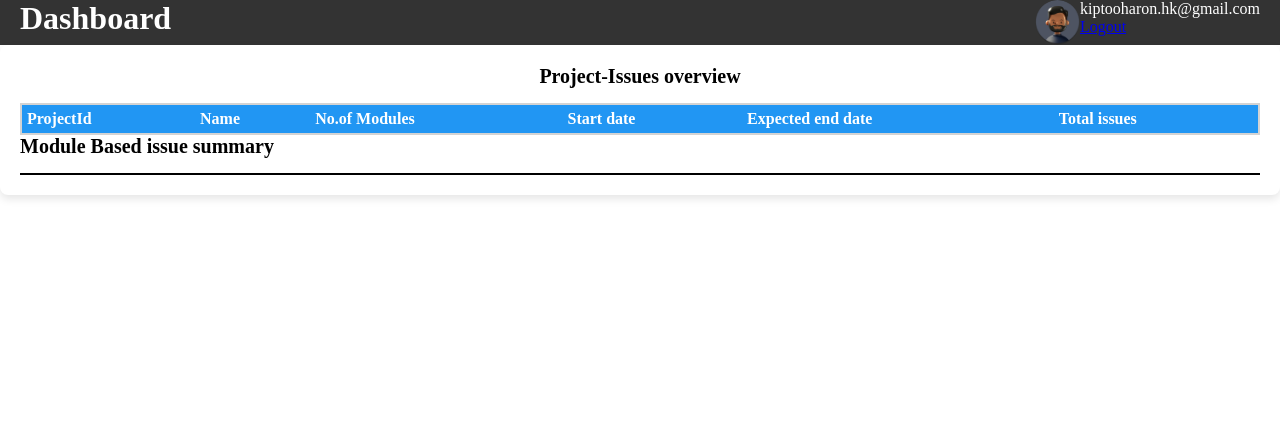
After one commit to aruna-hk/issue-tracking-module, a Django app: page /projects/ in a window 1280 px wide. The commit adds this page. Shown: the top 435 px of the page. Run offline with Django 4.2, Linux system fonts and the light colour scheme; a user stored in the database is signed in; data comes from the database, SQL or seed files in the repository; both versions use the stored data as it was after the commit; lists and menus that the app fills with data are empty.

Commit message:
process centric UI development for project managers patch 1

```diff
--- /dev/null
+++ b/base/urls.py
@@ -0,0 +1,6 @@
+from django.urls import path, include
+from .views import Projects
+
+urlpatterns = [
+    path('projects/', Projects.as_view(), name='projects'),
+]
--- a/base/views.py
+++ b/base/views.py
@@ -1,3 +1,18 @@
 from django.shortcuts import render
+from django.contrib.auth.mixins import LoginRequiredMixin
+from django.views import View
+from django.http import HttpResponse
+# Create your views here.
+from .models import Project, Module, Issue, IssueAssgnmt
 
-# Create your views here.
+class Projects(LoginRequiredMixin, View):
+    #get existing projects + module + issues
+    def get(self, request):
+        all_projects = Project.objects.filter(project_manager=request.user)
+        for project in all_projects:
+            project.__setattr__('modules', Module.objects.filter(assoc_project=project).count())
+            project.__setattr__('issues', Issue.objects.filter(module__in=Module.objects.filter(assoc_project=project)).count())
+        modules = Module.objects.filter(assoc_project__in=all_projects)
+        for module in modules:
+            module.__setattr__("issues", Issue.objects.filter(module=module).count())
+        return render(request, 'projects.html', {'projects': all_projects, "modules": modules})
--- a/issuemodule/urls.py
+++ b/issuemodule/urls.py
@@ -4,6 +4,7 @@ from .views import HomeView
 
 urlpatterns = [
     path('admin/', admin.site.urls),
+    path('', include('base.urls')),
     path('', include("django.contrib.auth.urls")),
     path('', HomeView.as_view(), name='home'),
 #    path('ticket/login/', Ticket.as_view(), name='login_issue'),
--- a/static/css/dashboard_header.css
+++ b/static/css/dashboard_header.css
@@ -21,3 +21,18 @@ header figure img {
 figure {
     display: flex;
 }
+#projectassgn {
+    display: flex;
+    justify-content: center;
+    border: solid 1px;
+    align-items: center;
+}
+#projectassgn a {
+    display: block;
+}
+#projectassgn > div {
+    border: solid 1px green;
+    padding: 1em;
+    margin: 1em;
+    border-radius: 0.5em;
+}
--- a/templates/body_main.html
+++ b/templates/body_main.html
@@ -33,8 +33,8 @@
   <tbody>
     {% for issue in issues %}
     <tr>
-      <td span=row>{{issue.id}}</td>
-      <td>{{issue.Type}}</td>
+      <td>{{issue.id}}</td>
+      <td>{{issue.issue.Type}}</td>
       <td>{{issue.priority}}</td>
       <td>{{issue.status}}</td>
     </tr>
--- a/templates/header.html
+++ b/templates/header.html
@@ -3,7 +3,7 @@
 <figure>
   <img src={% static 'img/pp.png' %} alt="profile picture">
   <figcaption>
-    <div id="username">Kiptoo</div>
+    <div id="username">{{user.username}}</div>
     <a href={% url 'logout' %}>Logout</a>
   </figcaption>
 </figure>
--- /dev/null
+++ b/templates/projects.html
@@ -0,0 +1,52 @@
+{% extends 'base.html' %}
+{% load static %}
+{% block head %}
+<meta charset=utf-8>
+<meta name=viewport content=width=device-width>
+<title>ISSUE TICKETING AND TRACKING</title>
+<link rel=stylesheet href={% static 'css/dashboard_header.css' %}>
+<link rel=stylesheet href={% static 'css/dashboard.css' %}>
+{% endblock head %}
+{% block body %}
+<header>
+  {% include 'header.html' %}
+</header>
+<main>
+  <section id=projects-assgn>
+   <table>
+    <caption><h3>Project-Issues overview</h3></caption>
+    <thead>
+      <th>ProjectId</th>
+      <th>Name</th>
+      <th>No.of Modules</th>
+      <th>Start date</th>
+      <th>Expected end date</th>
+      <th>Total issues</th>
+    </thead>
+    <tbody>
+      {% for project in projects %}
+      <tr>
+          <td>{{project.id}}</td>
+          <td>{{project.project_title}}</td>
+          <td>{{project.modules}}</td>
+          <td>{{project.start_date}}</td>
+          <td>{{project.end_date}}</td>
+          <td>{{project.issues}}</td>
+      </tr>
+      {% endfor %}
+    </tbody>
+   </table>
+  </section>
+  <h3>Module Based issue summary</h3>
+  <section id=projectassgn>
+    {% for module in modules %}
+      <div>
+        <div>project: <span>{{module.assoc_project}}</span></div>
+        <div>Module: <span>{{module.title}}</span></div>
+        <div>Unresolved Issues: <span>{{module.issues}}</span></div>
+        <div>assigned_to:<a href="">{{module.assigned_to}}</a></div>
+      </div>
+    {% endfor %}
+  </section>
+</main>
+{% endblock body %}
```
Also changed, not shown: base/models.py (+11 -10 lines), issuemodule/views.py (+8 -1 lines), templates/body_header.html (+11 -7 lines), base/migrations/0010_alter_issueassgnmt_priority_and_more.py (added), base/migrations/0011_issue_raised_by.py (added), db.sqlite3, 2 other files.
